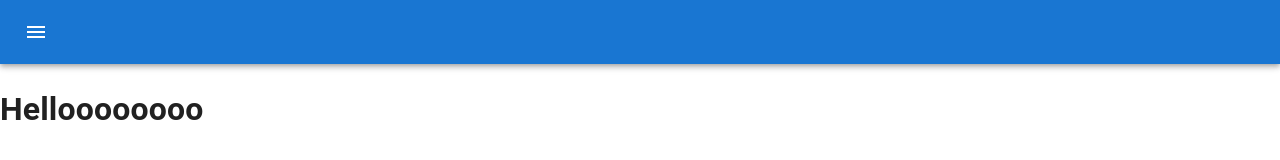
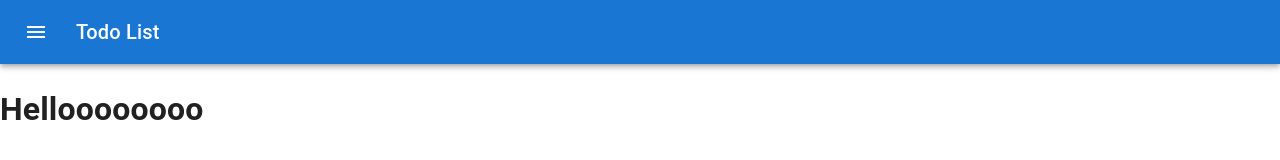
Before and after one commit to APHOMER/TODO-LIST-REACT, a React (Vite) app: page / in a window 1280 px wide. Shown: the top 160 px of the page. Built offline with nearby package versions, Linux system fonts and the light colour scheme.

Commit message:
re-adding topography

```diff
--- a/src/Navbar.jsx
+++ b/src/Navbar.jsx
@@ -20,9 +20,9 @@
           >
             <MenuIcon />
           </IconButton>
-          {/* <Typography variant="h6" component="div" sx={{ flexGrow: 1 }}>
+          <Typography variant="h6" component="div" sx={{ flexGrow: 1 }}>
             Todo List
-          </Typography> */}
+          </Typography>
           {/* <Button color="inherit">Login</Button> */}
         </Toolbar>
       </AppBar>
```
